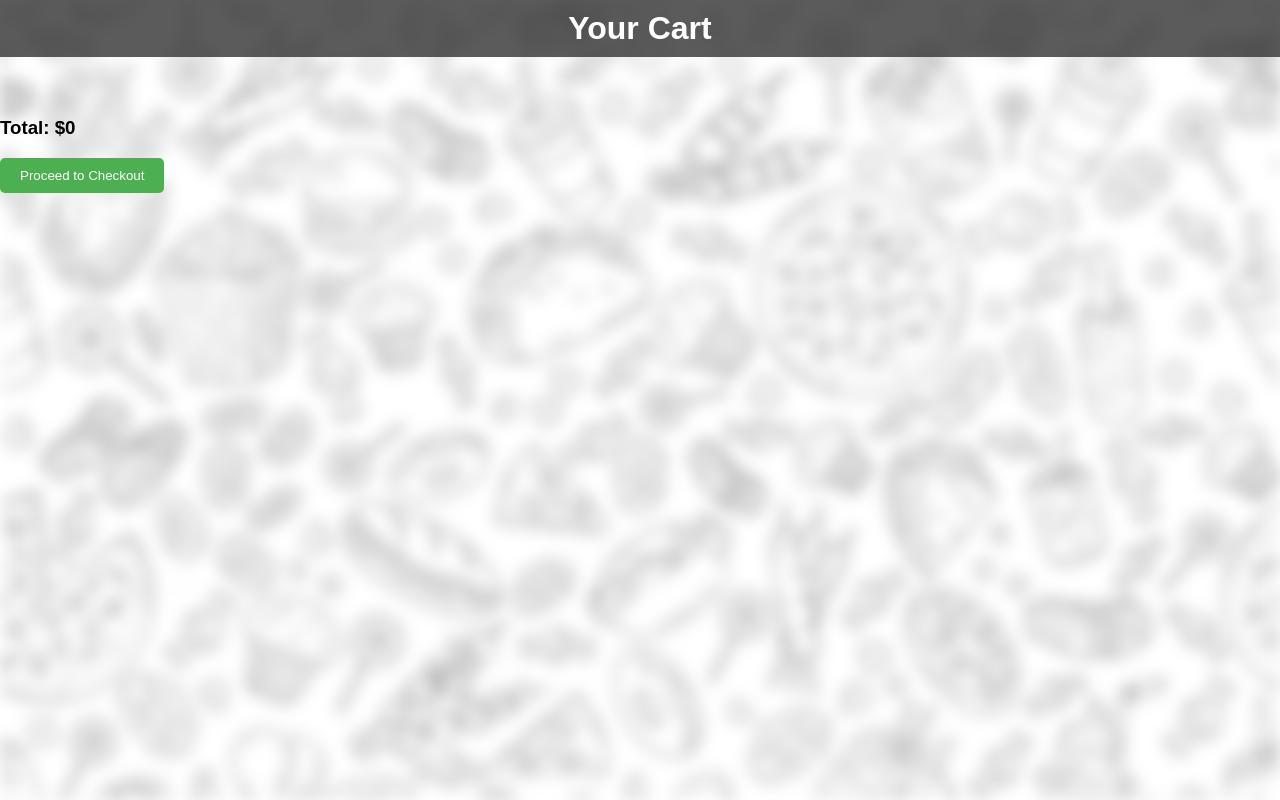
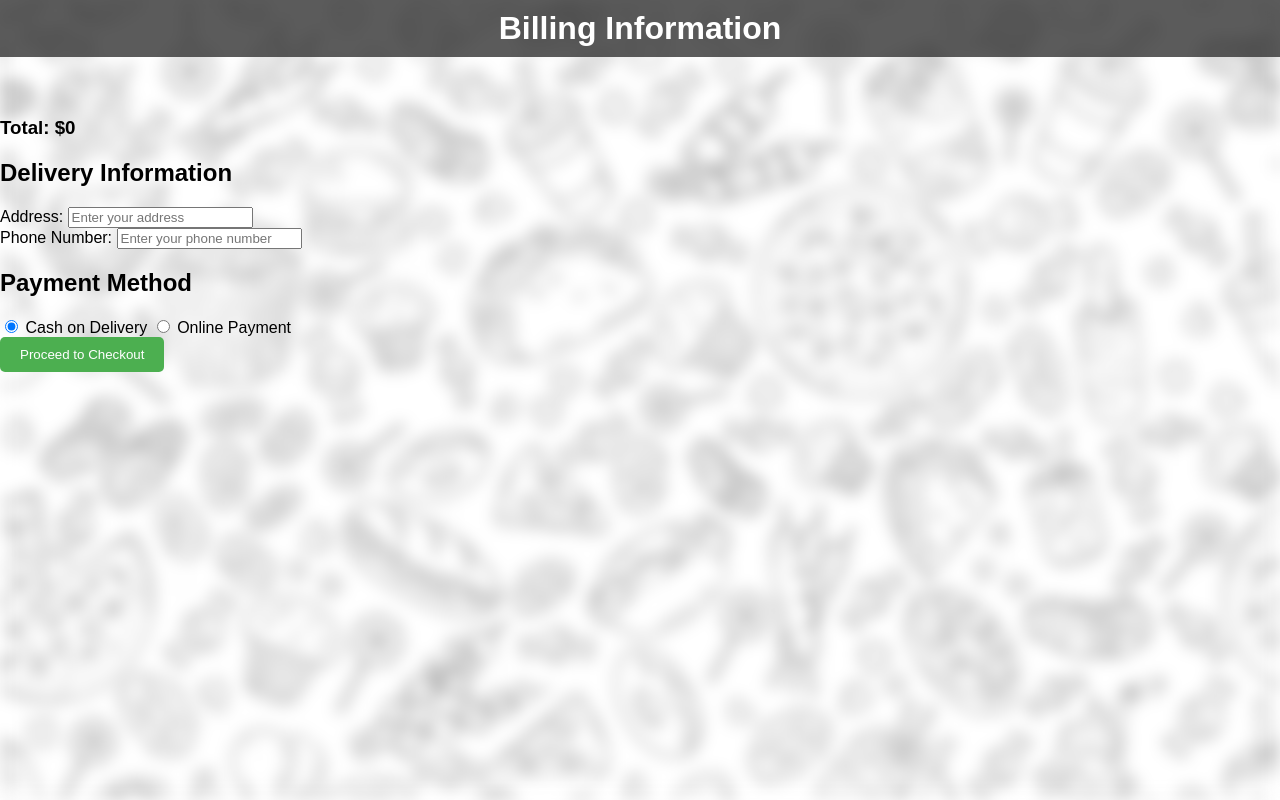
Before and after one commit to kavya383/food-app, a plain HTML site: page cart.html in a window 1280 px wide. Drawn offline with Linux system fonts and the light colour scheme.

Commit message:
Update cart.html

```diff
--- a/cart.html
+++ b/cart.html
@@ -4,16 +4,39 @@
     <meta charset="UTF-8" />
     <meta name="viewport" content="width=device-width, initial-scale=1.0" />
     <link rel="stylesheet" href="style.css" />
-    <title>Your Cart</title>
+    <title>Billing Information</title>
 </head>
 <body>
     <header>
-      <h1>Your Cart</h1>
+        <h1>Billing Information</h1>
     </header>
 
     <section>
         <div id="cart-items"></div>
         <h3 id="total-amount">Total: $0</h3>
+
+        <h2>Delivery Information</h2>
+        <div>
+            <label for="address">Address:</label>
+            <input type="text" id="address" placeholder="Enter your address" />
+        </div>
+        <div>
+            <label for="phone">Phone Number:</label>
+            <input type="text" id="phone" placeholder="Enter your phone number" />
+        </div>
+
+        <h2>Payment Method</h2>
+        <div>
+            <label>
+                <input type="radio" name="payment" value="cash" checked />
+                Cash on Delivery
+            </label>
+            <label>
+                <input type="radio" name="payment" value="online" />
+                Online Payment
+            </label>
+        </div>
+
         <button class="btn" onclick="checkout()">Proceed to Checkout</button>
     </section>
 
@@ -41,8 +64,18 @@
         document.getElementById("total-amount").textContent = `Total: $${total}`;
 
         function checkout() {
-        alert("Checkout successful!");
-        window.location.href = "index.html"; // Redirect to home page
+            const address = document.getElementById("address").value;
+            const phone = document.getElementById("phone").value;
+            const paymentMethod = document.querySelector('input[name="payment"]:checked').value;
+
+            if (!address || !phone) {
+                alert("Please fill in all the details.");
+                return;
+            }
+
+            alert(`Checkout successful! \nTotal: $${total} \nAddress: ${address} \nPhone: ${phone} \nPayment Method: ${paymentMethod}`);
+            // Redirect to home page
+            window.location.href = "index.html";
         }
     </script>
 </body>
```
Lines whose indentation alone changed are shown as unchanged.
